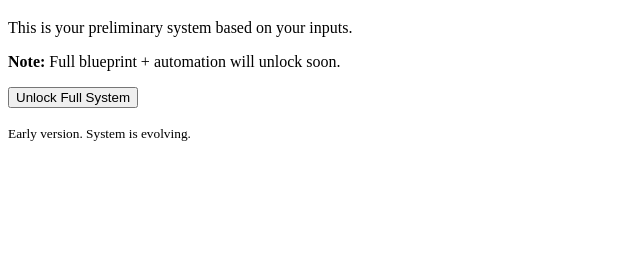
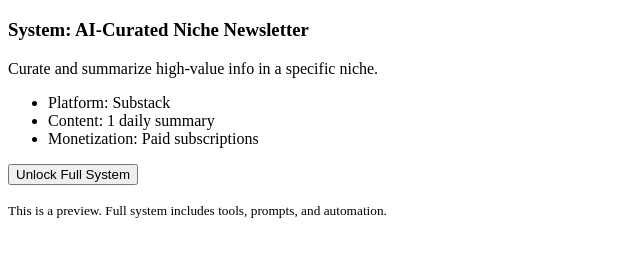
Before and after one commit to w3bs0101/autonomous-income-os, a plain HTML site: page result.html in a window 1280 px wide. Shown: the part 61-318 px from the top of the page, without its empty margins (0-640 px from the left). Drawn offline with Linux system fonts and the light colour scheme.

Commit message:
add dynamic blueprint logic

```diff
--- a/result.html
+++ b/result.html
@@ -9,15 +9,60 @@
 
 <h1>Your Autonomous Income Blueprint</h1>
 
-<p>This is your preliminary system based on your inputs.</p>
-
-<p><strong>Note:</strong> Full blueprint + automation will unlock soon.</p>
+<div id="output"></div>
 
 <button>Unlock Full System</button>
 
 <p><small>
-Early version. System is evolving.
+This is a preview. Full system includes tools, prompts, and automation.
 </small></p>
+
+<script>
+  const params = new URLSearchParams(window.location.search);
+
+  const skill = params.get("skill");
+  const time = params.get("time");
+  const risk = params.get("risk");
+  const anon = params.get("anon");
+
+  let blueprint = "";
+
+  if (skill === "writing" && anon === "yes") {
+    blueprint = `
+      <h3>System: Faceless Niche Content Engine</h3>
+      <p>Create AI-assisted niche content under a pseudonym and monetize via affiliate links.</p>
+      <ul>
+        <li>Platform: Medium / Blogger</li>
+        <li>Content: 2 posts/day (AI-assisted)</li>
+        <li>Monetization: Affiliate + newsletter</li>
+      </ul>
+    `;
+  }
+  else if (skill === "tech") {
+    blueprint = `
+      <h3>System: Automation Micro-Service</h3>
+      <p>Offer simple automations to businesses using no-code + AI.</p>
+      <ul>
+        <li>Platform: Gumroad + Twitter</li>
+        <li>Service: Scraping, posting, summarizing</li>
+        <li>Monetization: Fixed-price services</li>
+      </ul>
+    `;
+  }
+  else {
+    blueprint = `
+      <h3>System: AI-Curated Niche Newsletter</h3>
+      <p>Curate and summarize high-value info in a specific niche.</p>
+      <ul>
+        <li>Platform: Substack</li>
+        <li>Content: 1 daily summary</li>
+        <li>Monetization: Paid subscriptions</li>
+      </ul>
+    `;
+  }
+
+  document.getElementById("output").innerHTML = blueprint;
+</script>
 
 </body>
 </html>
```
